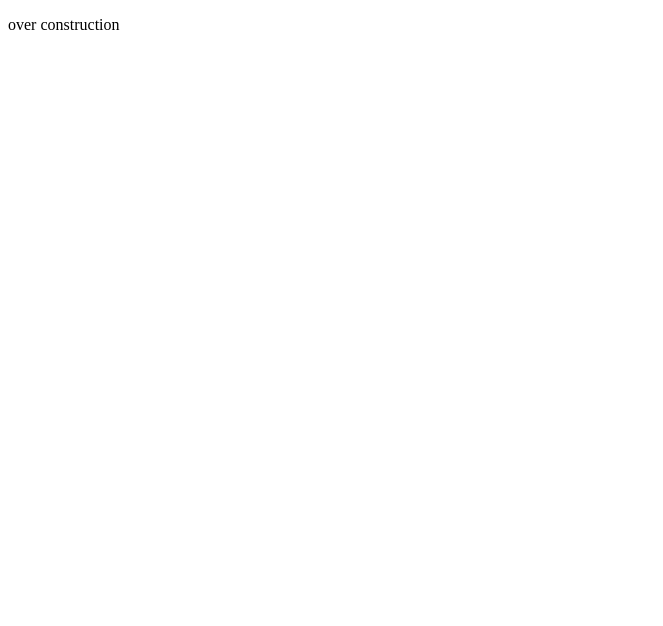
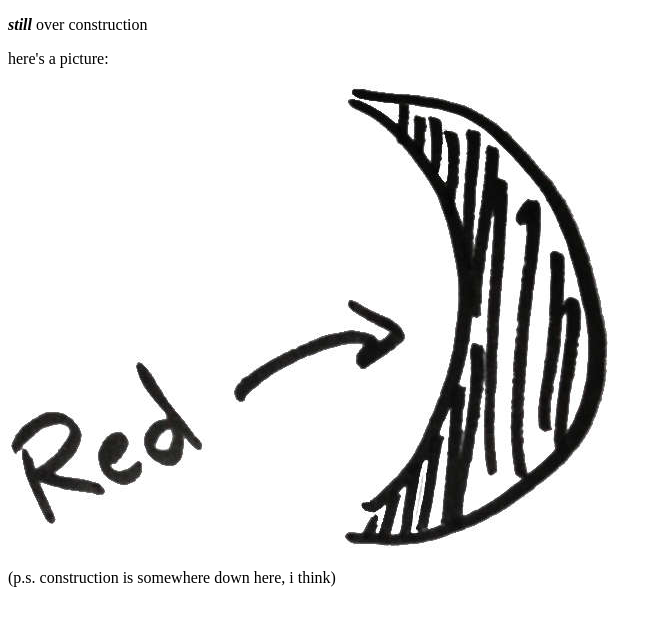
Before and after one commit to ifo/redlua, a plain HTML site: page index.html in a window 1280 px wide. Shown: the whole page, without its empty margins (0-663 px from the left). Drawn offline with Linux system fonts and the light colour scheme.

Commit message:
Pictures are cool

```diff
--- a/index.html
+++ b/index.html
@@ -3,5 +3,8 @@
 	<title>redlua</title>
 </head>
 <body>
-	<p>over construction</p>
+<p><b><em>still</em></b> over construction</p>
+<p>here's a picture:</p>
+<img src='redlua.jpg' alt='red moon' />
+<p>(p.s. construction is somewhere down here, i think)</p>
 </body>
```
Also changed, not shown: redlua.jpg (added).
